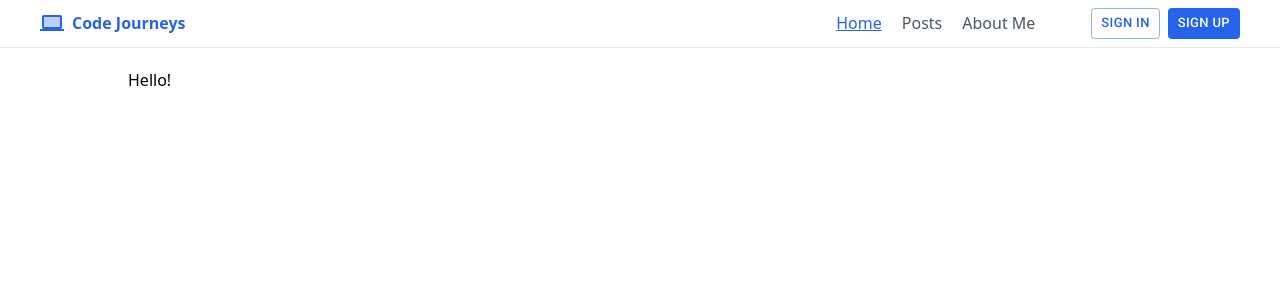
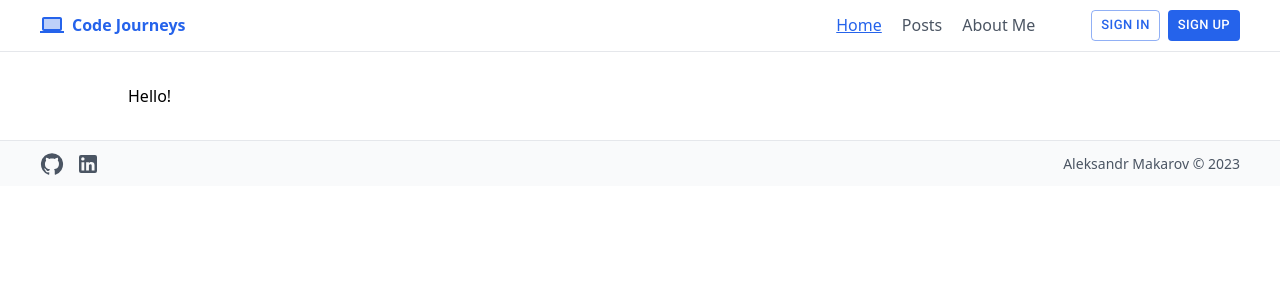
Before and after one commit to aleksandrmakarov-dev/personal-blog, a React (Vite) app in the folder client/: page / in a window 1280 px wide. Shown: the top 300 px of the page. Built offline with nearby package versions, Linux system fonts and the light colour scheme.

Commit message:
footer, post user avatar, post image and description

```diff
--- a/client/src/entities/post/index.ts
+++ b/client/src/entities/post/index.ts
@@ -1,3 +1,5 @@
 export { PostList } from "./ui/post-list/PostList";
 export { PostPreviewCard } from "./ui/post-preview-card/PostPreviewCard";
 export { PostEditor } from "./ui/post-editor/PostEditor";
+export { PostImage } from "./ui/post-image/PostImage";
+export { PostAuthor } from "./ui/post-author/PostAuthor";
--- /dev/null
+++ b/client/src/entities/post/ui/post-author/PostAuthor.tsx
@@ -0,0 +1,44 @@
+import { Avatar } from "@mui/material";
+import { NavLink } from "react-router-dom";
+import { Routing } from "../../../../shared/lib";
+import { formatDate, stringAvatar, stringToColor } from "../../../../shared/lib/utils";
+
+interface PostAuthorProps extends React.HTMLAttributes<HTMLDivElement>{
+    id:string;
+    image?:string;
+    name:string;
+    readingTime:number;
+    readingUnits?:"min" | "hrs";
+    created:Date;
+    updated?:Date;
+}
+
+export function PostAuthor(props:PostAuthorProps){
+
+    const {id,image,name,readingTime, readingUnits = "min",created,updated} = props;
+
+    return(
+        <div className="flex items-center">
+            <Avatar
+                className="mr-3"
+                src={image}
+                children={stringAvatar(name)}
+                sx={{
+                    width: 42,
+                    height: 42,
+                    bgcolor: stringToColor(name),
+                }}
+            />
+            <div>
+                <div>
+                    <NavLink className="text-foreground-primary font-semibold hover:underline" to={Routing.users.details(id)}>{name}</NavLink>
+                </div>
+                <div className="text-foreground-secondary">
+                    <span>{readingTime} {readingUnits} read</span>
+                    {" • "}
+                    <span>{updated ? formatDate(updated) : formatDate(created)}</span>
+                </div>
+            </div>
+        </div>
+    )
+}
--- /dev/null
+++ b/client/src/entities/post/ui/post-image/PostImage.tsx
@@ -0,0 +1,14 @@
+interface PostImageProps extends React.HTMLAttributes<HTMLDivElement>{
+    image?:string;
+    description?:string;
+}
+
+export function PostImage(props:PostImageProps){
+    const {image,description,...other} = props;
+    return(
+        <div {...other}>
+            <img className="mb-2 h-96 w-full rounded-lg object-cover object-center" alt="Post image" src={image}/>
+            {description && <p className="text-foreground-secondary text-center">{description}</p>}
+        </div>
+    )
+}
--- /dev/null
+++ b/client/src/pages/layouts/footer/Footer.tsx
@@ -0,0 +1,38 @@
+import GitHubIcon from '@mui/icons-material/GitHub';
+import LinkedInIcon from '@mui/icons-material/LinkedIn';
+import { NavLink } from 'react-router-dom';
+
+type SocialMediaLinkType = {
+    icon:React.ReactNode;
+    route:string;
+}
+
+const socialMediaLinks:SocialMediaLinkType[] = [
+    {
+        icon:<GitHubIcon/>,
+        route:"https://github.com/aleksandrmakarov-dev"
+    },
+    {
+        icon:<LinkedInIcon/>,
+        route:"https://www.linkedin.com/in/aleksandr-makarov-397547252/"
+    }
+]
+
+export default function Footer(){
+    return(
+        <footer className="border-t border-gray-200 py-2.5 px-10 bg-gray-50">
+            <div className="flex items-center justify-between mx-auto max-w-screen-2xl">
+                <div className="flex items-center gap-3">
+                    {socialMediaLinks.map(({icon,route})=>
+                        <NavLink className="text-foreground-secondary hover:text-foreground-primary" to={route}>
+                            {icon}
+                        </NavLink>
+                    )}
+                </div>
+                <div>
+                    <p className="text-foreground-secondary text-sm">Aleksandr Makarov © 2023</p>
+                </div>
+            </div>
+        </footer>
+    )
+}
--- a/client/src/pages/layouts/main-layout/MainLayout.tsx
+++ b/client/src/pages/layouts/main-layout/MainLayout.tsx
@@ -1,13 +1,15 @@
 import { Outlet } from "react-router-dom";
 import Navbar from "../navbar/Navbar";
+import Footer from "../footer/Footer";
 
 export function MainLayout() {
   return (
     <div className="min-h-screen">
       <Navbar />
-      <main className="mx-auto max-w-screen-lg py-5 px-5 lg:px-0">
+      <main className="mx-auto max-w-screen-lg py-8 px-5 lg:px-0">
         <Outlet />
       </main>
+      <Footer/>
     </div>
   );
 }
--- a/client/src/pages/layouts/navbar/Navbar.tsx
+++ b/client/src/pages/layouts/navbar/Navbar.tsx
@@ -30,8 +30,6 @@ export default function Navbar() {
   const { currentUser } = useAuth();
   const isAuth = !!currentUser;
 
-  console.log(currentUser);
-
   const navLinkStyling = ({ isActive, isPending }: any) =>
     cn("flex items-center gap-1", {
       "text-primary-600 underline": isActive,
@@ -43,7 +41,7 @@ export default function Navbar() {
   return (
     <nav className="border-b border-gray-200 bg-white">
       <div className="mx-auto max-w-screen-2xl">
-        <div className="py-2 px-10">
+        <div className="py-2.5 px-10">
           <div className="flex items-center justify-between">
             <div>
               <a href="/" className="flex gap-2 items-center text-primary-600">
--- a/client/src/pages/post/PostPage.tsx
+++ b/client/src/pages/post/PostPage.tsx
@@ -1,18 +1,25 @@
 import { useParams } from "react-router-dom";
 import { mockPost } from "../../shared/lib/constants";
 import MarkdownPreview from "../../shared/ui/markdown/markdown-preview/MarkdownPreview";
+import { PostAuthor, PostImage } from "../../entities/post";
 
 export default function PostPage() {
   const { slug } = useParams();
+
+  const {title,description,image,body,user,created,updated} = mockPost;
+
   return (
     <div>
       <div className="grid grid-cols-[2fr_6fr] gap-x-5 items-start">
-        <div className="bg-blue-100 sticky top-2 left-0">
+        <div className="sticky top-2 left-0">
           <h5>ToC</h5>
         </div>
-        <div className="bg-blue-50">
-          <h1>Post Page {slug}</h1>
-          <MarkdownPreview value={mockPost.body} />
+        <div>
+          <h1 className="text-4xl font-bold text-foreground-primary my-8">{title}</h1>
+          <PostAuthor id={user.id} name={user.name} readingTime={5} readingUnits="min" created={created} updated={updated}/>
+          <PostImage className="mt-8" image={image} description="Brand new technology 2023"/>
+          <p className="mt-5">{description}</p>
+          <MarkdownPreview value={body} />
         </div>
       </div>
     </div>
--- a/client/src/shared/ui/markdown/components/Img.tsx
+++ b/client/src/shared/ui/markdown/components/Img.tsx
@@ -2,7 +2,7 @@ export const Img = (props: any) => {
   const { node, ...other } = props;
   return (
     <span className="block">
-      <img className="rounded-md mb-2" {...other} />
+      <img className="rounded-md mb-2 max-h-[28rem] w-full object-cover object-center" {...other} />
       {other.title && (
         <span className="text-center text-foreground-secondary block">
           {other.title}
--- a/client/src/shared/ui/markdown/components/P.tsx
+++ b/client/src/shared/ui/markdown/components/P.tsx
@@ -1,4 +1,4 @@
 export const P = (props: any) => {
   const { node, ...other } = props;
-  return <p className="mb-4" {...other} />;
+  return <p className="mb-4 text-foreground-primary" {...other} />;
 };
--- a/client/src/widgets/user-profile-menu/ui/UserProfileMenu.tsx
+++ b/client/src/widgets/user-profile-menu/ui/UserProfileMenu.tsx
@@ -55,8 +55,6 @@ export function UserProfileMenu(props: UserProfileMenuProps) {
     );
   }
 
-  const color = stringToColor(currentUser.name);
-
   return (
     <>
       <IconButton onClick={handleClick} size="small">
@@ -66,7 +64,7 @@ export function UserProfileMenu(props: UserProfileMenuProps) {
             width: 32,
             height: 32,
             fontSize: 14,
-            bgcolor: color,
+            bgcolor: stringToColor(currentUser.name),
           }}
         />
       </IconButton>
```
Also changed, not shown: client/src/shared/lib/constants.ts (+1 -1 lines).
